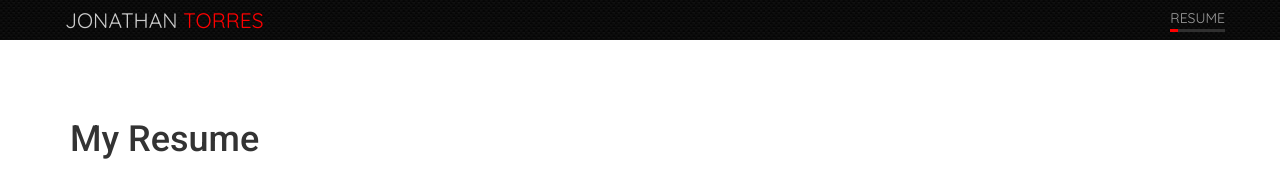
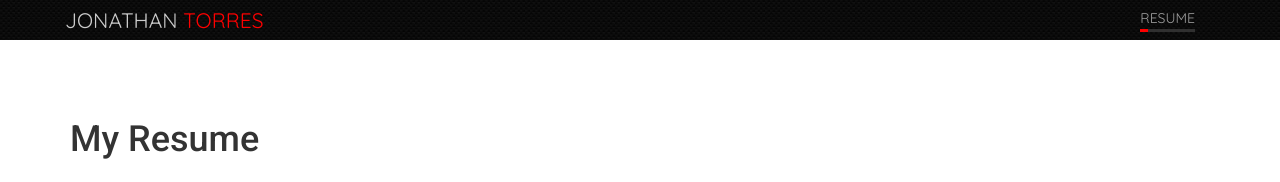
Before and after one commit to jonathantorres/website, a Jekyll site: the page built from resume.html, in a window 1280 px wide. Shown: the top 182 px of the page. Built offline with Jekyll 4.4.1, drawn with Linux system fonts in a browser that asks for light colours.

Commit message:
More navigation improvements.

```diff
--- a/_sass/_main-nav.scss
+++ b/_sass/_main-nav.scss
@@ -22,7 +22,13 @@
         margin: 0px -15px;
 
         li {
+            @include desktop {
+                margin-right: 30px;
+            }
+
             &:hover {
+                @include transition(color 1s);
+
                 .marker {
                     @include desktop {
                         display: block;
@@ -70,10 +76,15 @@
 }
 
 .nav > li > a {
+    text-align: right;
     padding: 10px 15px 10px 0px;
 
     @include desktop {
         padding: 8px 0px 1px 0px;
+    }
+
+    @include tablet {
+        padding: 10px 20px 10px 0px;
     }
 }
 
```
